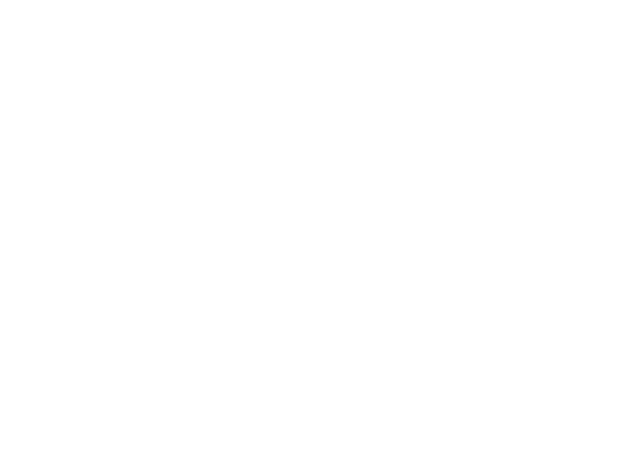
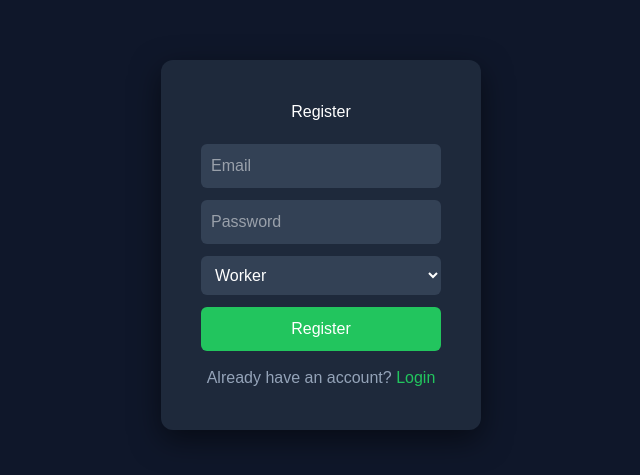
Before and after one commit to harsh1806-web/rehab-system, a Next.js app: page /register in a window 1280 px wide. Shown: the part 155-630 px from the top of the page, without its empty margins (319-959 px from the left). Built offline with nearby package versions, Linux system fonts and the light colour scheme.

Commit message:
improved login UI

```diff
--- a/app/admin/page.js
+++ b/app/admin/page.js
@@ -2,8 +2,29 @@
 
 import { useEffect, useState } from "react"
 import { supabase } from "@/lib/supabase"
+import { useRouter } from "next/navigation"
 
 export default function Admin() {
+  const router = useRouter()
+
+useEffect(() => {
+  checkAccess()
+}, [])
+
+const checkAccess = async () => {
+  const { data } = await supabase.auth.getUser()
+
+  if (!data.user) {
+    router.push("/login")
+    return
+  }
+
+  const role = data.user.user_metadata.role
+
+  if (role !== "admin") {
+    router.push("/worker")
+  }
+}
 
 
     const [role, setRole] = useState(null)
--- a/app/login/page.js
+++ b/app/login/page.js
@@ -24,27 +24,24 @@ export default function Login() {
     if (error) {
       alert(error.message)
     } else {
-      router.push("/admin") // change later based on role
+      const { data: userData } = await supabase.auth.getUser()
+
+const role = userData.user.user_metadata.role
+
+if (role === "admin") {
+  router.push("/admin")
+} else {
+  router.push("/worker")
+}
     }
   }
 
   return (
-    <div style={{
-      height: "100vh",
-      display: "flex",
-      justifyContent: "center",
-      alignItems: "center",
-      background: "#0f172a"
-    }}>
-      <div style={{
-        background: "#1e293b",
-        padding: "40px",
-        borderRadius: "12px",
-        width: "320px",
-        boxShadow: "0 10px 30px rgba(0,0,0,0.5)"
-      }}>
-        <h2 style={{ color: "white", marginBottom: "20px", textAlign: "center" }}>
-          Login
+  <div className="min-h-screen flex items-center justify-center bg-slate-950">
+    <div className="w-full max-w-md bg-slate-900 border border-slate-800 rounded-2xl p-8 shadow-2xl">
+
+      <h2 className="text-2xl font-semibold text-white text-center mb-6">
+        Welcome Back
       </h2>
 
       <input
@@ -52,7 +49,7 @@ export default function Login() {
         placeholder="Email"
         value={email}
         onChange={(e) => setEmail(e.target.value)}
-          style={inputStyle}
+        className="w-full mb-4 px-4 py-2 rounded-lg bg-slate-800 text-white border border-slate-700 focus:outline-none focus:ring-2 focus:ring-green-500"
       />
 
       <input
@@ -60,20 +57,20 @@ export default function Login() {
         placeholder="Password"
         value={password}
         onChange={(e) => setPassword(e.target.value)}
-          style={inputStyle}
+        className="w-full mb-4 px-4 py-2 rounded-lg bg-slate-800 text-white border border-slate-700 focus:outline-none focus:ring-2 focus:ring-green-500"
       />
 
       <button
         onClick={handleLogin}
-          style={buttonStyle}
+        className="w-full py-2 rounded-lg bg-green-500 hover:bg-green-600 transition text-white font-medium"
       >
         {loading ? "Logging in..." : "Login"}
       </button>
 
-        <p style={{ color: "#94a3b8", marginTop: "15px", textAlign: "center" }}>
-          Don’t have an account?{" "}
+      <p className="text-center text-slate-400 mt-4">
+        No account?{" "}
         <span
-            style={{ color: "#22c55e", cursor: "pointer" }}
+          className="text-green-400 cursor-pointer"
           onClick={() => router.push("/register")}
         >
           Register
--- a/app/register/page.js
+++ b/app/register/page.js
@@ -1,9 +1,120 @@
 "use client"
 
+import { useState } from "react"
+import { useRouter } from "next/navigation"
+import { supabase } from "@/lib/supabase"
+
 export default function Register() {
+  const router = useRouter()
+
+  const [email, setEmail] = useState("")
+  const [password, setPassword] = useState("")
+  const [role, setRole] = useState("worker")
+  const [loading, setLoading] = useState(false)
+
+  const handleRegister = async () => {
+    setLoading(true)
+
+    const { data, error } = await supabase.auth.signUp({
+      email,
+      password,
+      options: {
+        data: {
+          role: role, // store role
+        },
+      },
+    })
+
+    setLoading(false)
+
+    if (error) {
+      alert(error.message)
+    } else {
+      alert("Registered successfully!")
+      router.push("/login")
+    }
+  }
+
   return (
-    <div style={{ color: "white", padding: "50px" }}>
-      <h1>Register Page</h1>
+    <div style={{
+      height: "100vh",
+      display: "flex",
+      justifyContent: "center",
+      alignItems: "center",
+      background: "#0f172a"
+    }}>
+      <div style={{
+        background: "#1e293b",
+        padding: "40px",
+        borderRadius: "12px",
+        width: "320px",
+        boxShadow: "0 10px 30px rgba(0,0,0,0.5)"
+      }}>
+        <h2 style={{ color: "white", marginBottom: "20px", textAlign: "center" }}>
+          Register
+        </h2>
+
+        <input
+          type="email"
+          placeholder="Email"
+          value={email}
+          onChange={(e) => setEmail(e.target.value)}
+          style={inputStyle}
+        />
+
+        <input
+          type="password"
+          placeholder="Password"
+          value={password}
+          onChange={(e) => setPassword(e.target.value)}
+          style={inputStyle}
+        />
+
+        {/* ROLE SELECT */}
+        <select
+          value={role}
+          onChange={(e) => setRole(e.target.value)}
+          style={inputStyle}
+        >
+          <option value="worker">Worker</option>
+          <option value="admin">Admin</option>
+        </select>
+
+        <button onClick={handleRegister} style={buttonStyle}>
+          {loading ? "Registering..." : "Register"}
+        </button>
+
+        <p style={{ color: "#94a3b8", marginTop: "15px", textAlign: "center" }}>
+          Already have an account?{" "}
+          <span
+            style={{ color: "#22c55e", cursor: "pointer" }}
+            onClick={() => router.push("/login")}
+          >
+            Login
+          </span>
+        </p>
+      </div>
     </div>
   )
 }
+
+const inputStyle = {
+  width: "100%",
+  padding: "10px",
+  marginBottom: "12px",
+  borderRadius: "6px",
+  border: "none",
+  outline: "none",
+  background: "#334155",
+  color: "white"
+}
+
+const buttonStyle = {
+  width: "100%",
+  padding: "10px",
+  background: "#22c55e",
+  border: "none",
+  borderRadius: "6px",
+  color: "white",
+  cursor: "pointer"
+}
--- a/app/worker/page.js
+++ b/app/worker/page.js
@@ -1,3 +1,6 @@
 export default function Worker() {
   return <h1>Worker Dashboard</h1>
+  if (role !== "worker") {
+  router.push("/admin")
 }
+}
```
Lines whose indentation alone changed are shown as unchanged.
